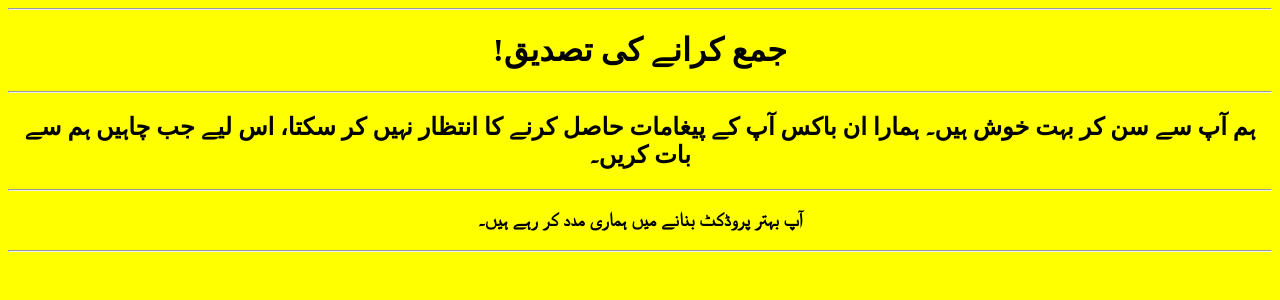
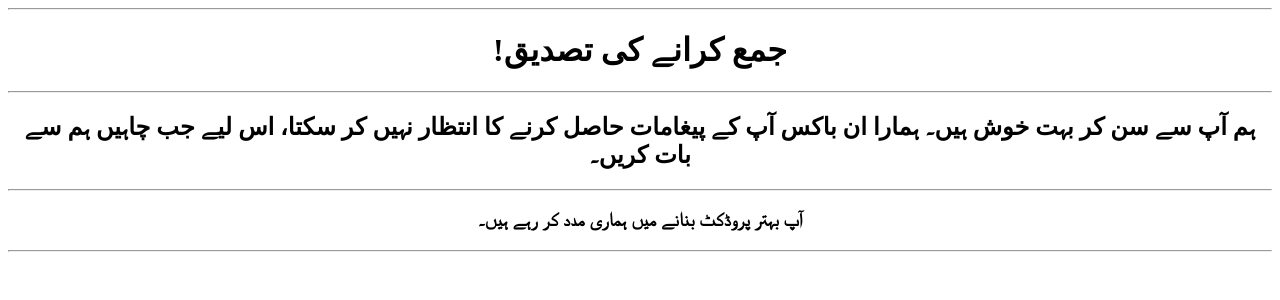
Before and after one commit to mzain321/forms, a Django app: a page that uses base/templates/base/thank you page.html in a window 1280 px wide. Shown: the top 300 px of the page. Run offline with Django 4.2, Linux system fonts and the light colour scheme; some web fonts are replaced.

Commit message:
Update thank you page.html

```diff
--- a/base/templates/base/thank you page.html
+++ b/base/templates/base/thank you page.html
@@ -29,7 +29,7 @@
 
 
 </style>
-<body style="background-color:yellow;">
+<body style="background-color:white;">
 
 	<hr>
 
```
